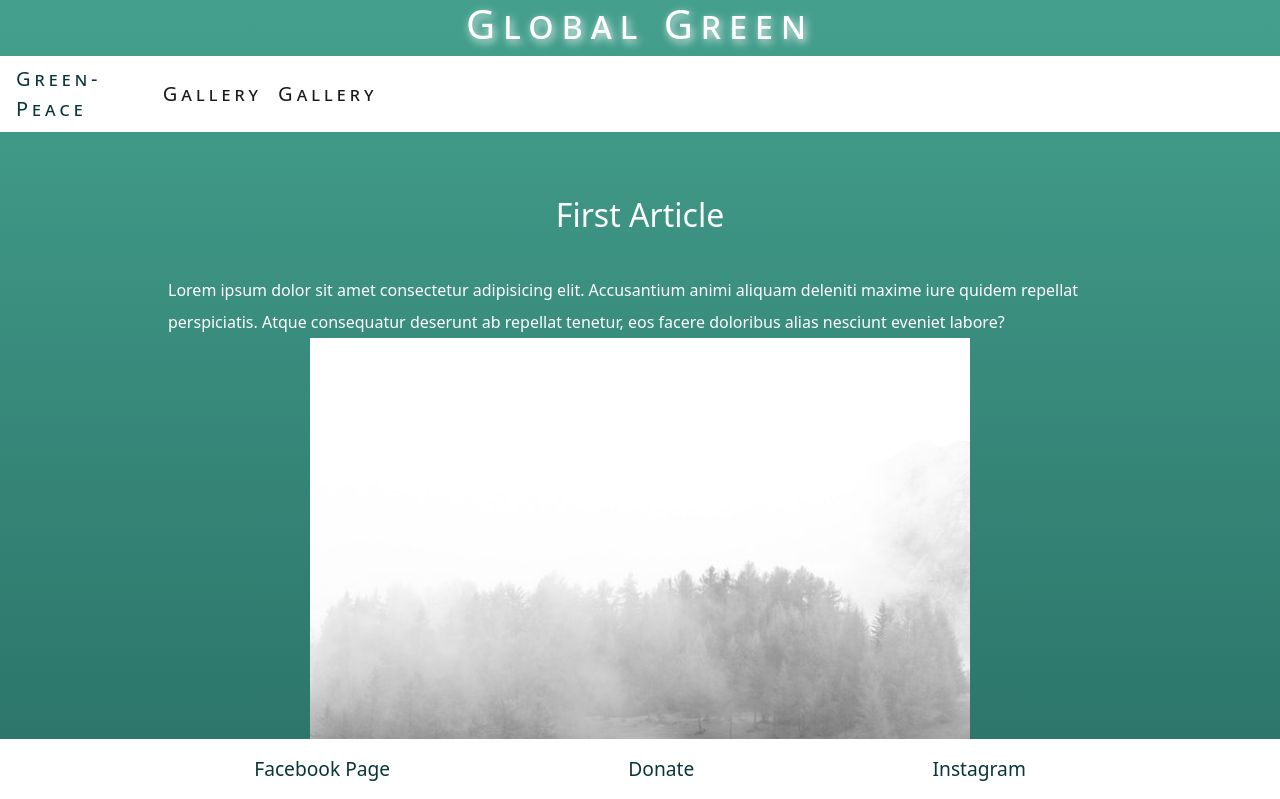
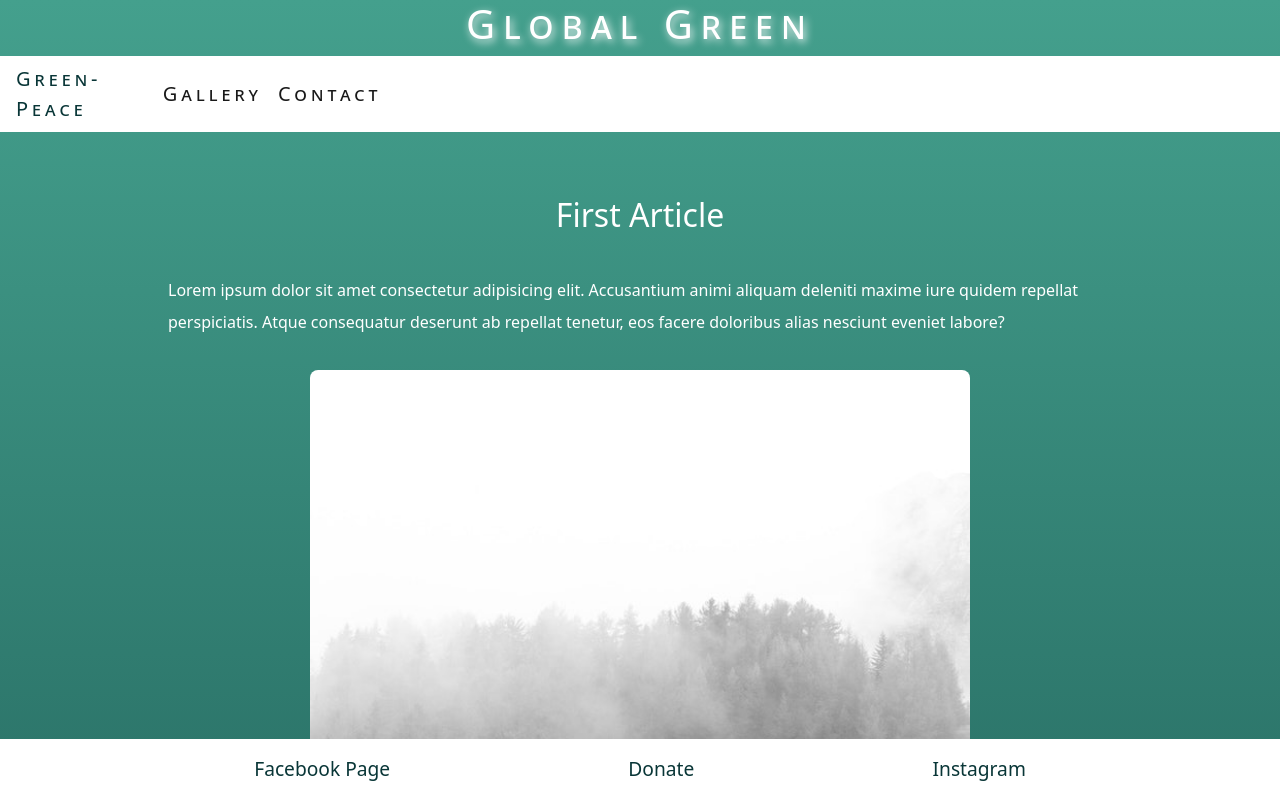
Before and after one commit to davidlippai/bs5_davidlippai, a plain HTML site: page galleria.html in a window 1280 px wide. Shown: the top 799 px of the page. Drawn offline with nearby package versions, Linux system fonts and the light colour scheme.

Commit message:
navigations are ready

```diff
--- a/css/style.css
+++ b/css/style.css
@@ -55,7 +55,8 @@ img {
   transition: all ease-in-out 0.35s;
   max-width: 660px;
   display: block;
-  margin: 0 auto;
+  margin: 2rem auto;
+  border-radius: 0.5rem;
 }
 
 img:hover {
--- a/galleria.html
+++ b/galleria.html
@@ -27,7 +27,7 @@
             <h1>Global Green</h1>
             <nav class="navbar navbar-expand-sm navbar-light">
                 <div class="container-fluid">
-                    <a href="#">Green-Peace</a>
+                    <a href="index.html">Green-Peace</a>
                     <button
                         class="navbar-toggler"
                         type="button"
@@ -44,7 +44,7 @@
                             <a
                                 class="nav-link active"
                                 aria-current="page"
-                                href="#"
+                                href="galleria.html"
                                 >Gallery</a
                             >
                         </div>
@@ -52,8 +52,8 @@
                             <a
                                 class="nav-link active"
                                 aria-current="page"
-                                href="#"
-                                >Gallery</a
+                                href="kapcsolat.html"
+                                >Contact</a
                             >
                         </div>
                     </div>
```
Also changed, not shown: index.html (+1 -1 lines), kapcsolat.html (+4 -4 lines).
